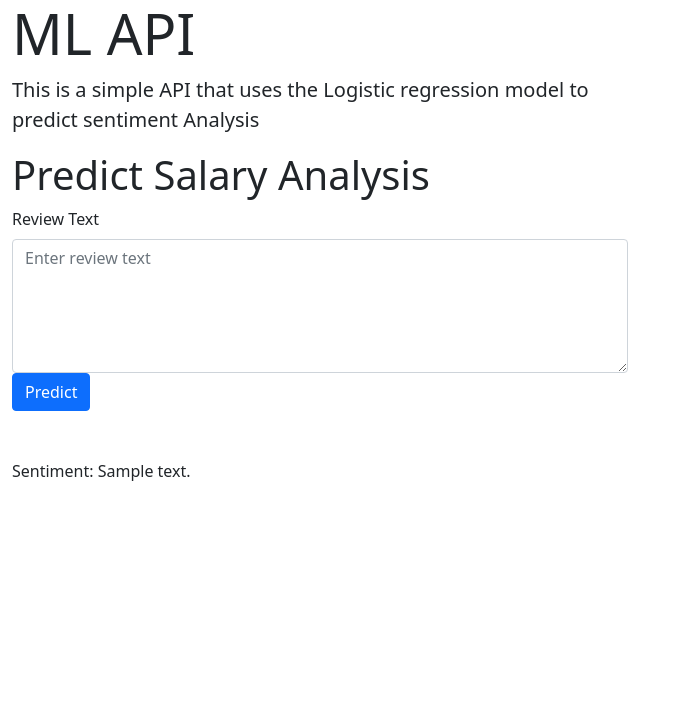
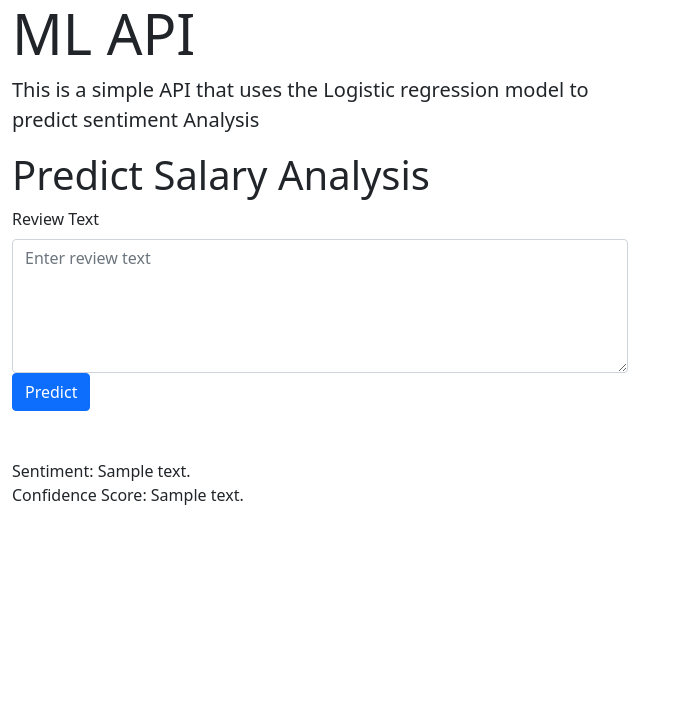
Before and after one commit to tejas20/sentiment-analysis, a Flask app: template templates/index.html in a window 1280 px wide. Shown: the top 707 px of the page, without its empty margins (0-679 px from the left). Run offline with Flask 2, Linux system fonts and the light colour scheme; the template is opened without the code that fills it: most values are stand-ins (such as "Sample title", 1, 10 or a date in 2020); parts of the project's set-up code (start-up, migrations or seed data) failed here and were passed over.

Commit message:
Update index.html

```diff
--- a/templates/index.html
+++ b/templates/index.html
@@ -40,7 +40,8 @@
             </form>
             <br>
             <br>
-            Sentiment: {{ prediction_text }}
+            Sentiment: {{ prediction_text }} <br/>
+            Confidence Score: {{ confidence_score_text }}
         </div>
       </div>
     </div>
```
